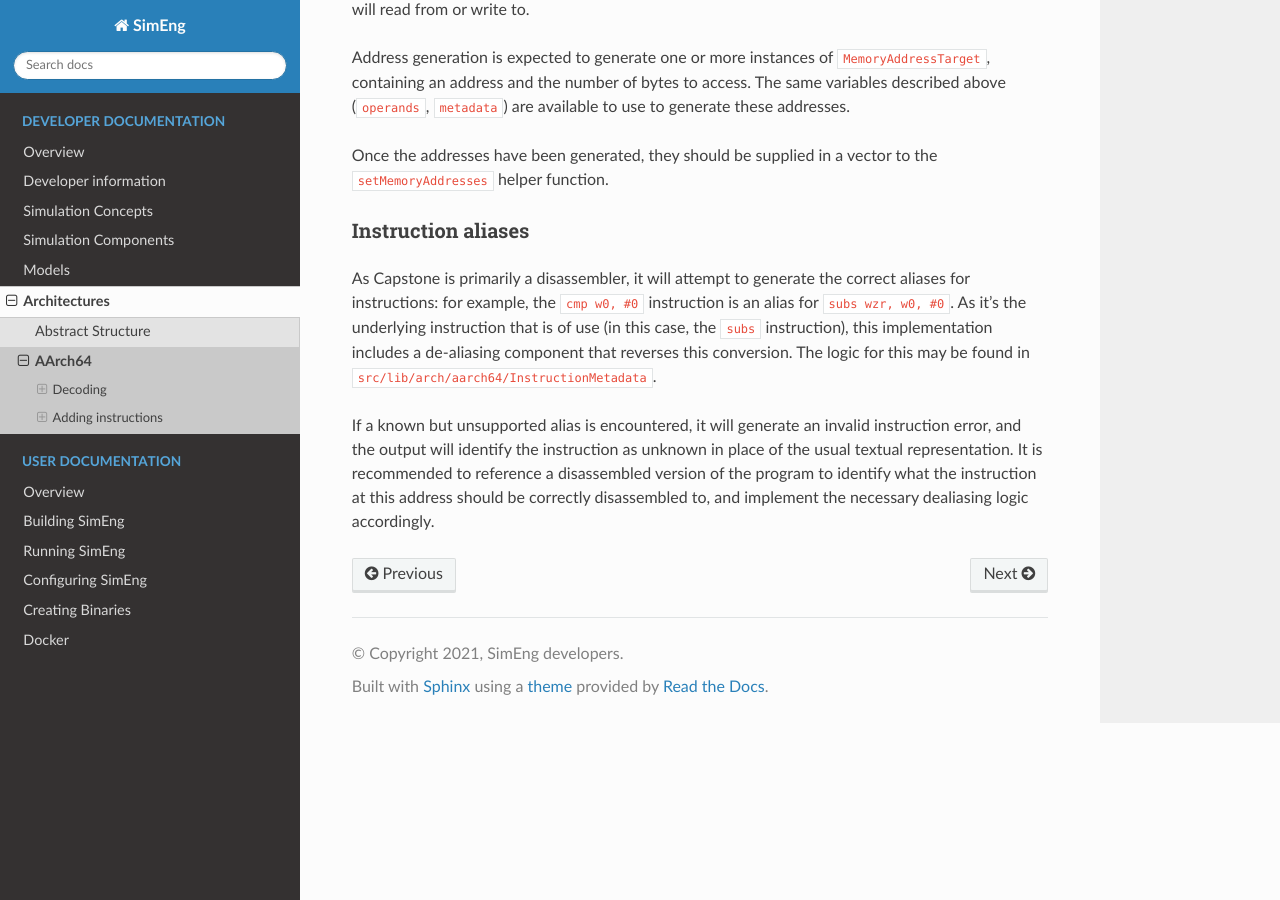
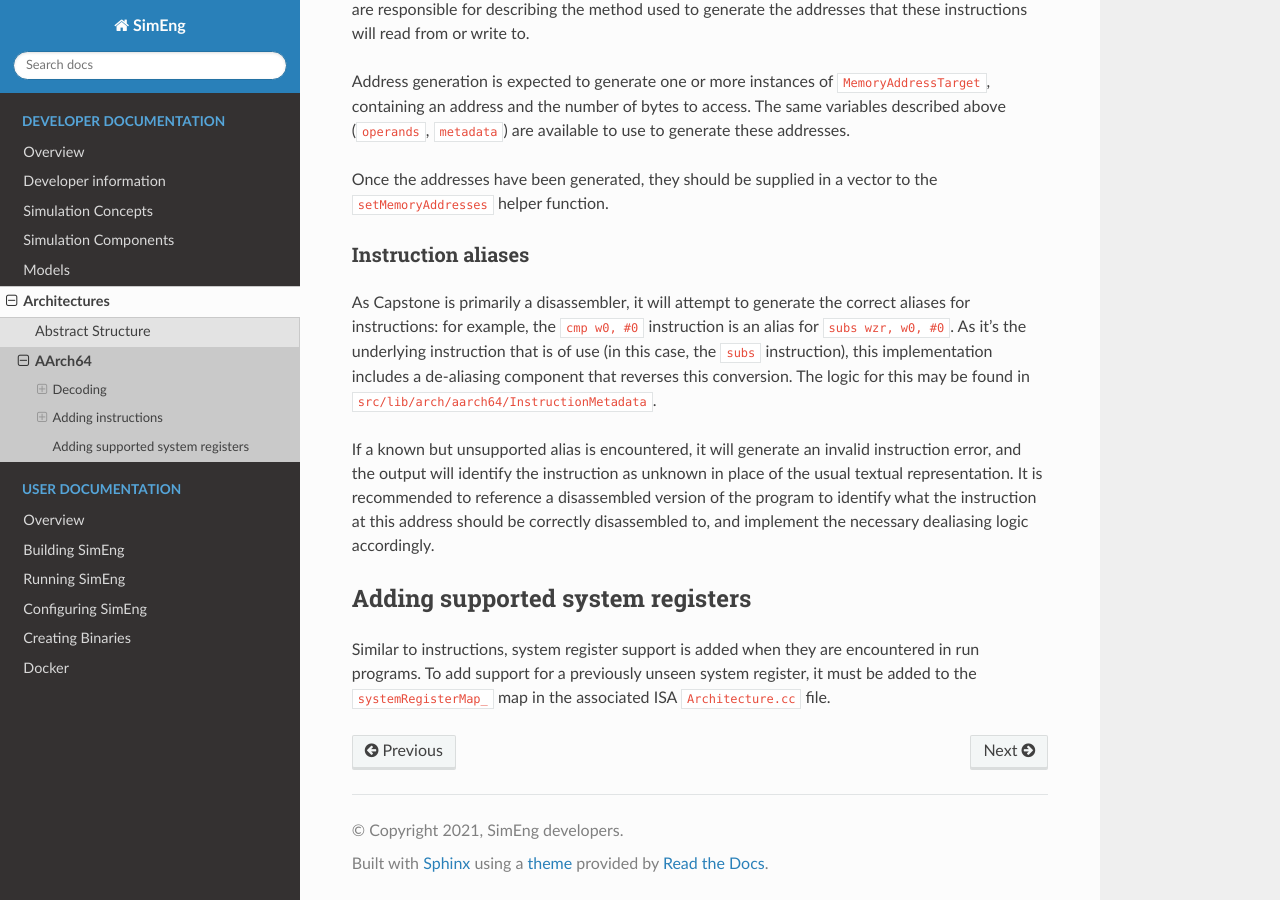
Before and after one commit to UoB-HPC/SimEng, a Sphinx documentation site: the page built from docs/sphinx/developer/arch/supported/aarch64.rst, in a window 1280 px wide and 900 px high, scrolled down 7640 px. Built offline with Sphinx 7.4.7 and the Read the Docs theme 2.0.0, drawn with Linux system fonts in a browser that asks for light colours; pages that are not in the unit, such as notebooks, are missing from menus; some of the changed text lies outside the part shown.

Commit message:
Added docs entry for adding new system register support.

```diff
--- a/docs/sphinx/developer/arch/supported/aarch64.rst
+++ b/docs/sphinx/developer/arch/supported/aarch64.rst
@@ -202,3 +202,8 @@ Instruction aliases
 As Capstone is primarily a disassembler, it will attempt to generate the correct aliases for instructions: for example, the ``cmp w0, #0`` instruction is an alias for ``subs wzr, w0, #0``. As it's the underlying instruction that is of use (in this case, the ``subs`` instruction), this implementation includes a de-aliasing component that reverses this conversion. The logic for this may be found in ``src/lib/arch/aarch64/InstructionMetadata``.
 
 If a known but unsupported alias is encountered, it will generate an invalid instruction error, and the output will identify the instruction as unknown in place of the usual textual representation. It is recommended to reference a disassembled version of the program to identify what the instruction at this address should be correctly disassembled to, and implement the necessary dealiasing logic accordingly.
+
+Adding supported system registers
+---------------------------------
+
+Similar to instructions, system register support is added when they are encountered in run programs. To add support for a previously unseen system register, it must be added to the ``systemRegisterMap_`` map in the associated ISA ``Architecture.cc`` file.
```
